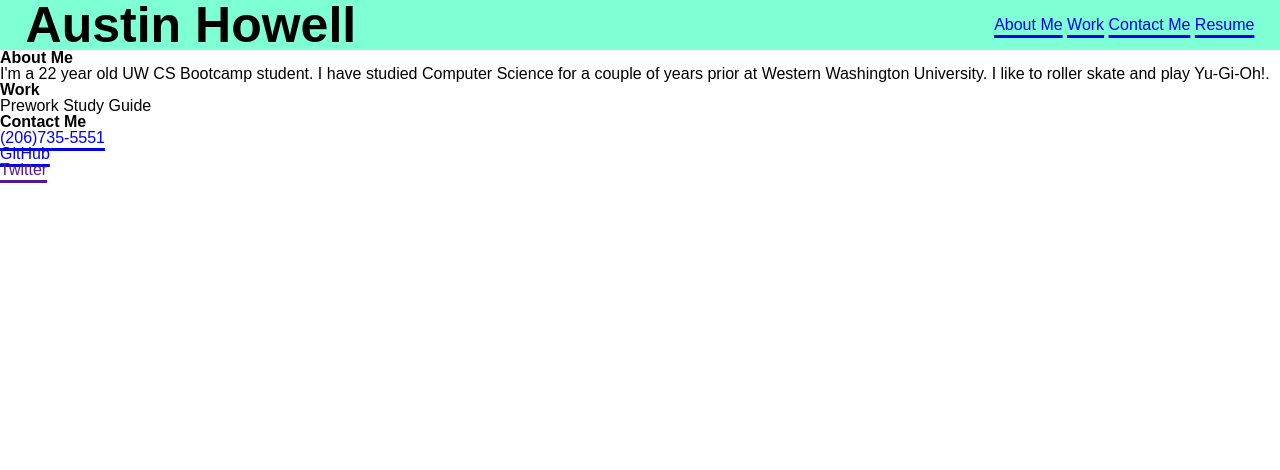
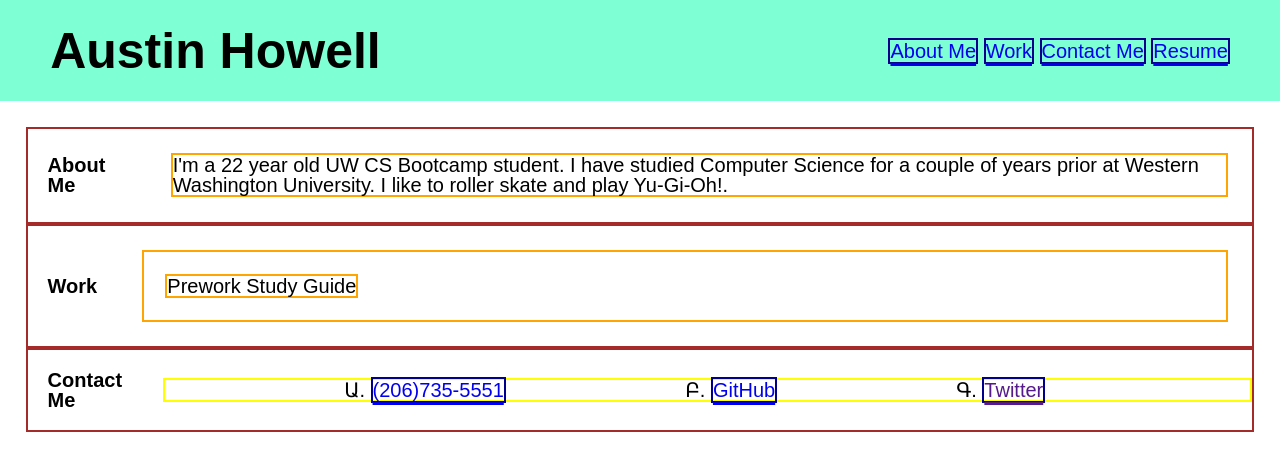
Before and after one commit to Austinfr/Aus-Chal-2-Portfolio, a plain HTML site: page index.html in a window 1280 px wide. Drawn offline with Linux system fonts and the light colour scheme.

Commit message:
Added more styling so I can see sizes of the elements and what they look like

```diff
--- a/assets/style.css
+++ b/assets/style.css
@@ -1,6 +1,11 @@
+*{
+    font-size:20px;
+}
+
 /* CSS for the header and its components */
 header{
     background-color: aquamarine;
+    padding:2%;
     display:flex;
     flex-flow: row wrap;
     justify-content:space-between;
@@ -9,7 +14,7 @@ header{
 
 header h1{
     margin-left: 2%;
-    font-size:50px;
+    font-size:250%;
     text-align: end;
 }
 
@@ -18,12 +23,56 @@ nav {
 }
 
 a{
-    size: 20px;
     text-decoration: underline 3px;
     text-underline-offset: 5px;
+    border:2px solid darkblue;
+}
+
+a:hover{
+    text-underline-offset: 5%;
+    font-size:90%;
 }
 
 /* CSS for the main and its components*/
 main{
+    margin:2%;
+    size:20px;
+    display: flex;
+    flex-flow: column;
+}
+
+main section{
+    display: flex;
+    flex-flow: row;
+    border: 2px brown solid;
+    align-items: center;
+}
+
+section h2{
+    margin:20px;
 
 }
+
+section div{
+    border: 2px orange solid;
+    margin: 2%;
+    width: 100%;
+}
+
+.work-card{
+    width: fit-content;
+}
+
+section ul{
+    list-style:armenian;
+    display:flex;
+    width:100%;
+    justify-content: space-evenly;
+    border: 2px yellow solid;
+}
+
+@media screen and (max-width:776px) {
+    header{
+        flex-flow:column;
+    }
+}
--- a/index.html
+++ b/index.html
@@ -4,7 +4,7 @@
     <meta charset="UTF-8">
     <meta http-equiv="X-UA-Compatible" content="IE=edge">
     <meta name="viewport" content="width=device-width, initial-scale=1.0">
-    <title>Document</title>
+    <title>Portfolio-Page</title>
     <link rel="stylesheet" href="./assets/reset.css">
     <link rel="stylesheet" href="./assets/style.css">
 </head>
```
